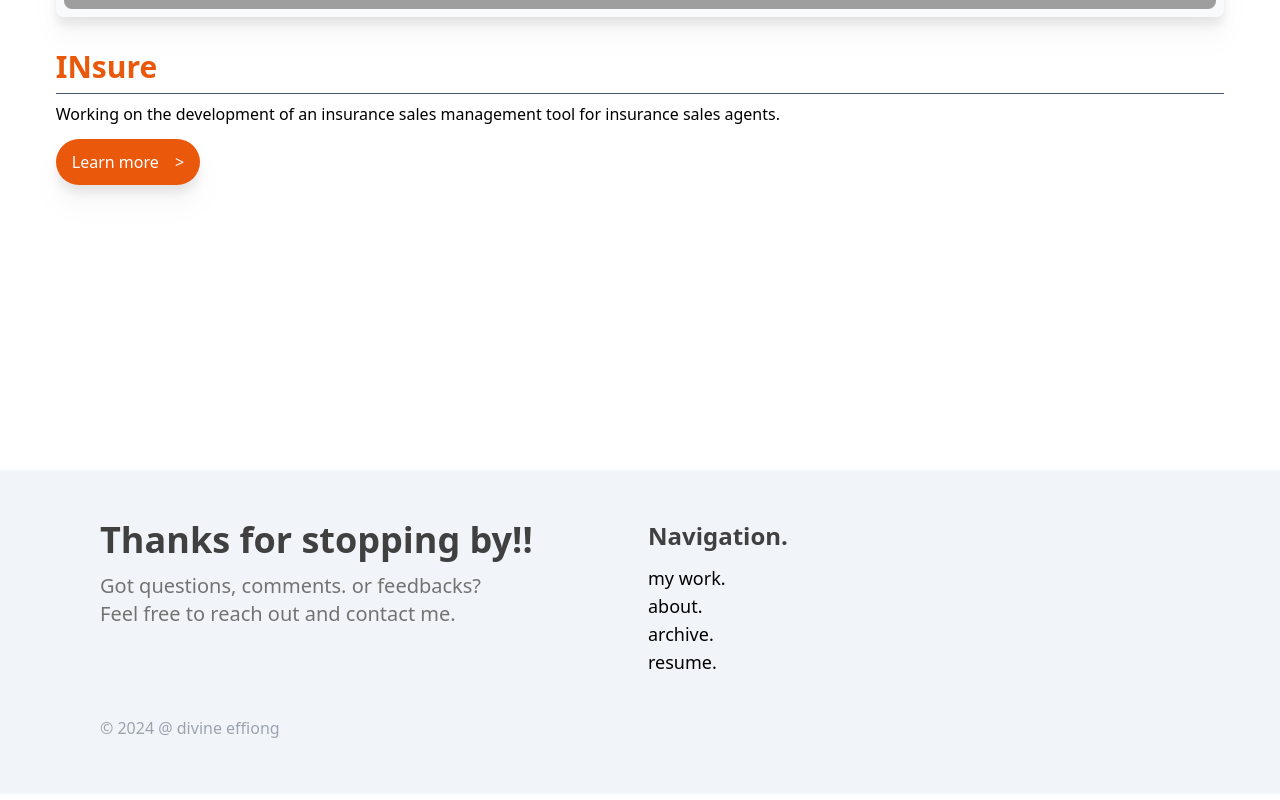
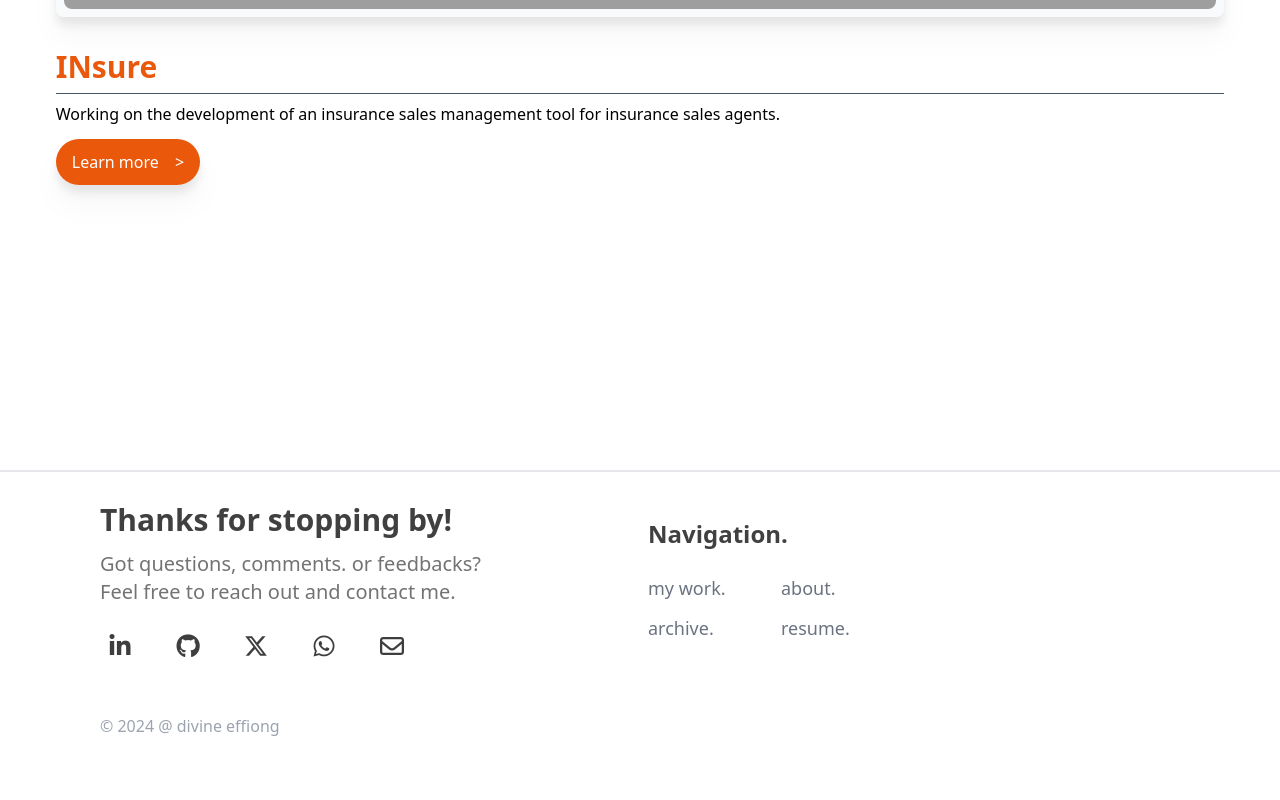
Before and after one commit to hellodivine/portfolio, a website: page index.html in a window 1280 px wide. Shown: the part 1583-2383 px from the top of the page. Drawn offline with Linux system fonts and the light colour scheme; grey boxes are pictures that could not be loaded.

Commit message:
portfolio: features done, footer done, archive next

```diff
--- a/index.html
+++ b/index.html
@@ -7,7 +7,7 @@
   <link rel="stylesheet" href="https://cdnjs.cloudflare.com/ajax/libs/font-awesome/6.5.1/css/all.min.css" integrity="sha512-DTOQO9RWCH3ppGqcWaEA1BIZOC6xxalwEsw9c2QQeAIftl+Vegovlnee1c9QX4TctnWMn13TZye+giMm8e2LwA==" crossorigin="anonymous" referrerpolicy="no-referrer" />
 </head>
 <body>
-    <section class="h-screen grid sm:grid-cols-2 bg-slate-100 px-[20px]">
+    <section class="h-screen grid sm:grid-cols-2 bg-slate-50 px-[20px]">
         <!-- nav bar/ header -->
         <header class="sm:col-span-2 mr-[20px] container text-left sm:w-[75%] sm:justify-center sm:mx-auto pb-4">
             <nav class=" pt-6 sm:pt-9 flex justify-between sm:flex sm:justify-between font-semibold">
@@ -15,7 +15,7 @@
                 <ul class="hidden bg-opacity-90 sm:flex sm:space-x-10 sm:relative sm:bg-transparent sm:shadow-none sm:z-0 sm:left-0 sm:w-auto sm:p-0 sm:pt-0 sm:space-y-0 z-50 fixed top-0 right-0 bottom-0 bg-white shadow-2xl w-[230px] p-[20px]  space-y-12 ">
                     <li class="hover:text-gray-500 active:underline focus:underline"><a href="/index.html">my work.</a></li>
                     <li class="hover:text-gray-500 active:underline focus:underline"><a href="/html/about.html">about.</a></li>
-                    <li class="hover:text-gray-500 active:underline focus:underline"><a href="">archive.</a></li>
+                    <li class="hover:text-gray-500 active:underline focus:underline"><a href="/html/archive.html">archive.</a></li>
                     <li class="hover:text-gray-500 active:underline focus:underline"><a href="/asset/Divine Effiong (1).pdf" target="_blank">resume.</a></li>
                 </ul>
             </nav>
@@ -41,7 +41,7 @@
 
 
 
-            <div class="mt-7 bg-white rounded-2xl shadow p-4 my-auto mx-auto drop-shadow-xl hover:drop-shadow-2xl inline-block">
+            <div class="mt-7 bg-white rounded-2xl p-4 my-auto mx-auto drop-shadow-xl hover:drop-shadow-2xl inline-block">
                 <img class=" rounded-xl  sm:w-[370px] sm:h-[370px]" src="/asset/divine.jpg" alt="img">
             </div>
 
@@ -85,23 +85,33 @@
         </div>
     </section>
 
-    <footer class="bg-slate-100 grid grid-cols-2 gap-4 pt-[50px] p-[30px] px-[100px]">
-        <div class="col-span-1">
-            <p class="mb-3 text-neutral-700 font-bold text-4xl">Thanks for stopping by!!</p>
-            <p class="text-xl text-neutral-500">
+    <footer class="border-t-2 sm:grid sm:grid-cols-2 gap-4 pt-[50px] sm:p-[30px] px-[20px] sm:px-[100px]">
+        <div class="sm:col-span-1">
+            <p class="mb-3 text-neutral-700 font-bold sm:text-3xl text-2xl">Thanks for stopping by!</p>
+            <p class="lg sm:text-xl text-neutral-500">
                 Got questions, comments. or feedbacks? <br> Feel free to reach out and contact me.
             </p>
+            <div class="flex pt-5 mx-auto">
+                <div class="hover:ring-2 hover:ring-slate-400 hover:bg-slate-100 hover:scale-125 mr-7 w-10 h-10 rounded-xl flex justify-center items-center"><a class="p-" href="https://www.linkedin.com/in/divine-effiong-b9478b292?utm_source=share&utm_campaign=share_via&utm_content=profile&utm_medium=android_app"><i class="fa-brands fa-linkedin-in fa-xl" style="color: #3e3e3e;"></i></a></div>
+                <div class="hover:ring-2 hover:ring-slate-400 hover:bg-slate-100 hover:scale-125 mr-7 w-10 h-10 rounded-xl flex justify-center items-center"><a class="p-5" href="https://github.com/hellodivine"><i class="fa-brands fa-github fa-xl" style="color: #3e3e3e;"></i></a></div>
+                <div class="hover:ring-2 hover:ring-slate-400 hover:bg-slate-100 hover:scale-125 mr-7 w-10 h-10 rounded-xl flex justify-center items-center"><a class="p-5" href="https://twitter.com/EffDivine"><i class="fa-brands fa-x-twitter fa-xl" style="color: #3e3e3e;"></i></a></div>
+                <div class="hover:ring-2 hover:ring-slate-400 hover:bg-slate-100 hover:scale-125 mr-7 w-10 h-10 rounded-xl flex justify-center items-center"><a class="p-5" href="https://wa.me/+2348110026442"><i class="fa-brands fa-whatsapp fa-xl" style="color: #3e3e3e;"></i></a></div>
+                <div class="hover:ring-2 hover:ring-slate-400 hover:bg-slate-100 hover:scale-125 w-10 h-10 rounded-xl flex justify-center items-center"><a class="p-5" href="http://divineeffiong87@gmail.com"><i class="fa-regular fa-envelope fa-xl" style="color: #3e3e3e;"></i></a></div>
+            </div>
         </div>
-        <div class="col-span-1">
-            <p class="mb-3 text-neutral-700 font-bold text-2xl">Navigation.</p>
-            <ul class="text-lg sm:relative sm:bg-transparent sm:shadow-none sm:z-0 sm:left-0 sm:w-auto sm:p-0 sm:pt-0 sm:space-y-0 z-50 fixed top-0 right-0 bottom-0 bg-white shadow-2xl w-[230px] p-[20px]  space-y-12 ">
-                <li class="hover:text-gray-500 active:underline focus:underline"><a href="/index.html">my work.</a></li>
-                <li class="hover:text-gray-500 active:underline focus:underline"><a href="/html/about.html">about.</a></li>
-                <li class="hover:text-gray-500 active:underline focus:underline"><a href="">archive.</a></li>
-                <li class="hover:text-gray-500 active:underline focus:underline"><a href="/asset/Divine Effiong (1).pdf" target="_blank">resume.</a></li>
+
+
+        <div class="sm:col-span-1 sm:w-[50%] pb-8 sm:pb-0">
+            <p class="my-4 sm:mb-3 text-neutral-700 font-bold sm:text-2xl text-xl">Navigation.</p>
+            <ul class="sm:grid sm:grid-cols-2 text-lg space-y-3">
+                <li class="col-span-1 hover:text-black text-gray-500 active:underline focus:underline sm:mt-[12px]"><a href="/index.html">my work.</a></li>
+                <li class="col-span-1 hover:text-black text-gray-500 active:underline focus:underline"><a href="/html/about.html">about.</a></li>
+                <li class="col-span-1 hover:text-black text-gray-500 active:underline focus:underline"><a href="/html/archive.html">archive.</a></li>
+                <li class="col-span-1 hover:text-black text-gray-500 active:underline focus:underline"><a href="/asset/Divine Effiong (1).pdf" target="_blank">resume.</a></li>
             </ul>
         </div>
-        <div class="col-span-2 py-6 text-gray-400">
+
+        <div class="col-span-2 py-8 text-gray-400">
             <p>&copy; 2024 @ divine effiong </p>
         </div>
     </footer>
```
Also changed, not shown: html/about.html (+32 -3 lines), html/archive.html (added, +56 -0 lines), output.css.
